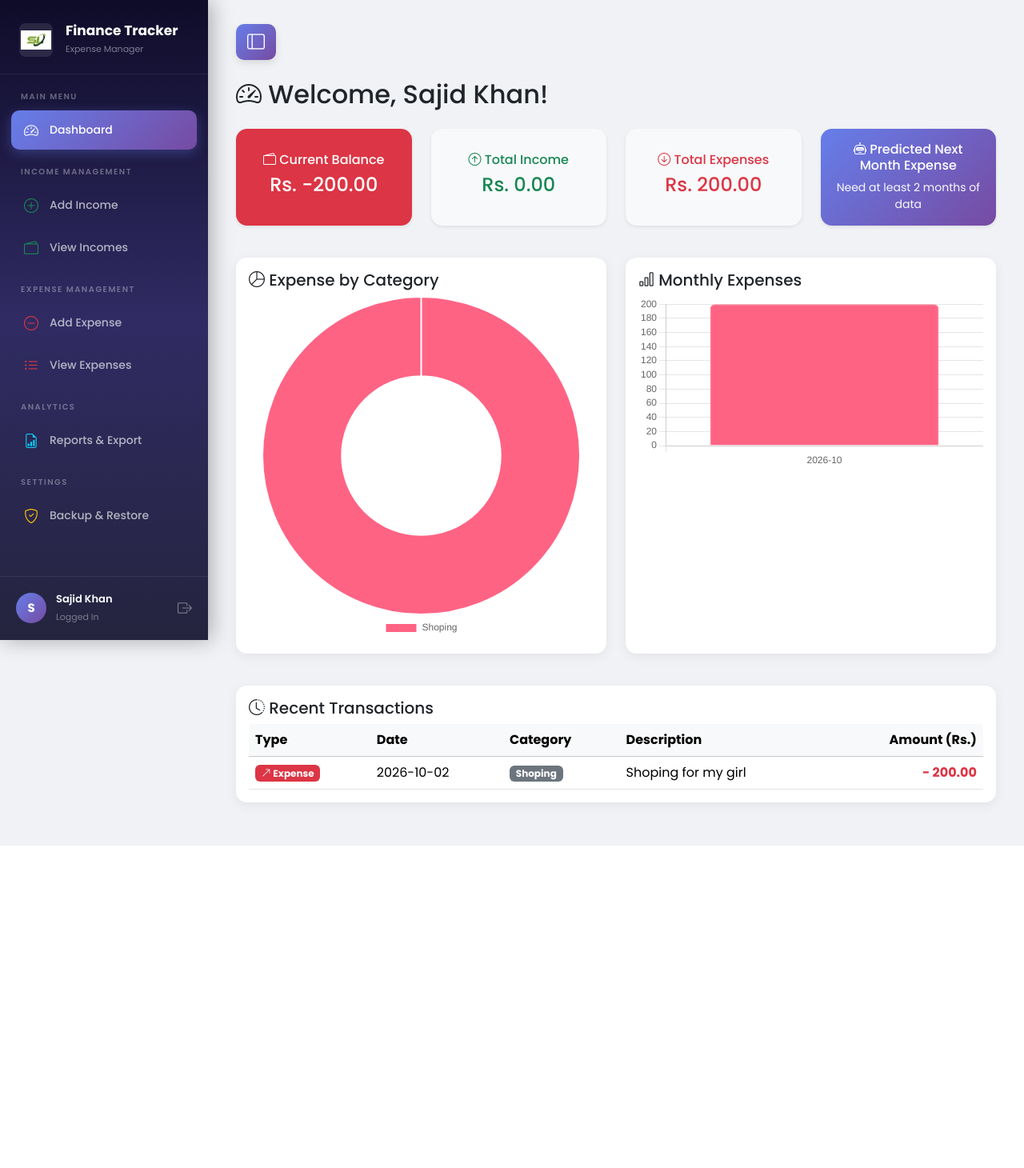
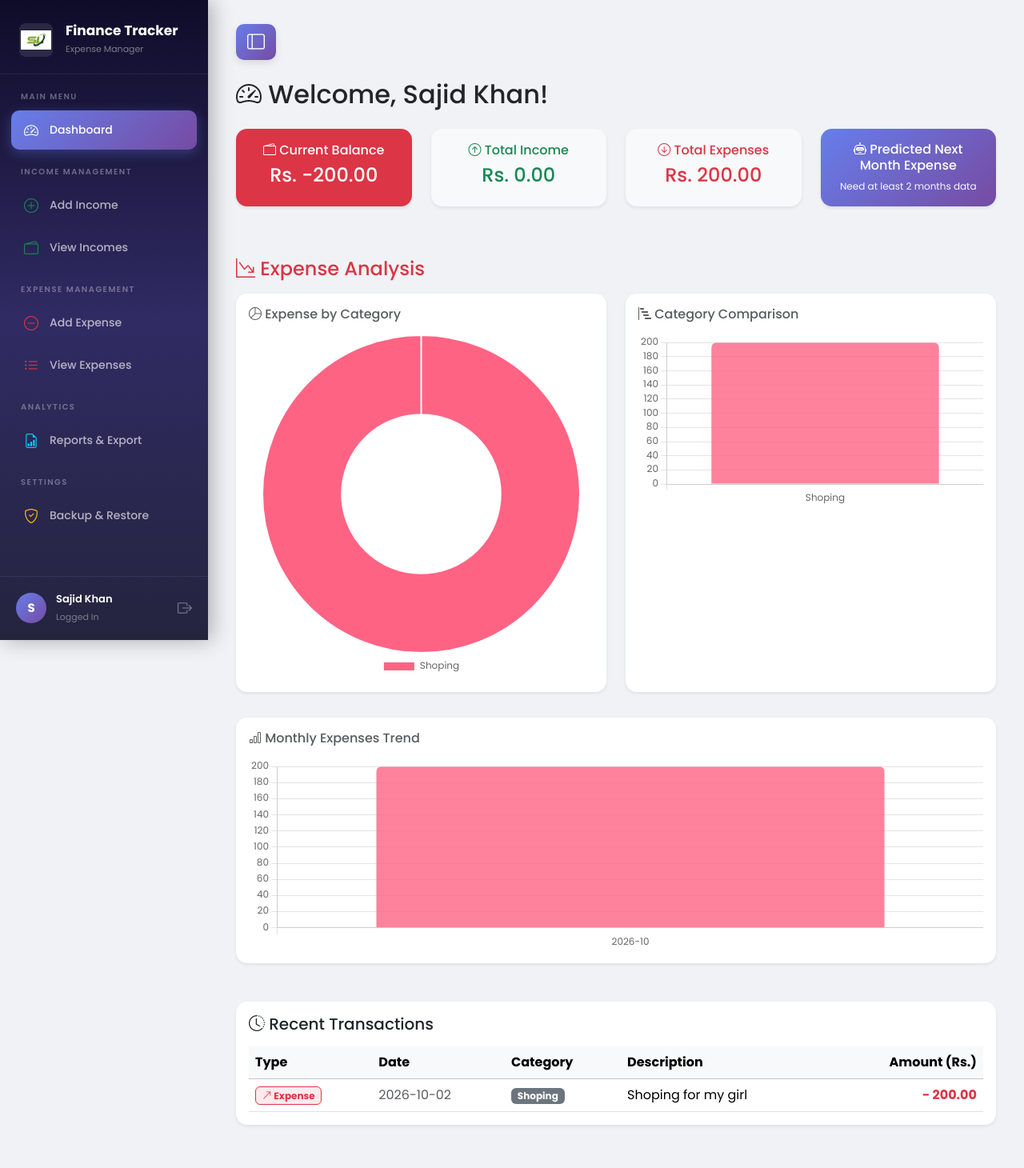
Before and after one commit to sajidkhan190/FinanceTrackerWithPrediction, a Flask app: page /dashboard in a window 1280 px wide. Shown: the whole page at 80% size. Before the commit the page ends 1057 px from the top, so only its background shows below. Run offline with Flask 3, Linux system fonts and the light colour scheme; a user stored in the database is signed in; data comes from the database, SQL or seed files in the repository; both versions use the stored data as it was after the commit.

Commit message:
Dashbaord improved

```diff
--- a/routes/dashboard.py
+++ b/routes/dashboard.py
@@ -2,7 +2,6 @@ from flask import Blueprint, render_template, session, redirect, url_for
 from models.database import get_db
 from utils.ml_model import predict_next_month_expense
 
-# Blueprint banaya
 dashboard_bp = Blueprint('dashboard_bp', __name__)
 
 @dashboard_bp.route('/dashboard')
@@ -13,9 +12,6 @@ def dashboard():
     db = get_db()
     user_id = session['user_id']
 
-    # ML Prediction Call
-    predicted_expense = predict_next_month_expense(db, user_id)
-
     # 1. Total Expense
     expense = db.execute("""
         SELECT SUM(amount) FROM transactions
@@ -23,7 +19,7 @@ def dashboard():
     """, (user_id,)).fetchone()[0]
     expense = expense if expense else 0
 
-    # 2. Total Income (Naya Hissa)
+    # 2. Total Income
     income = db.execute("""
         SELECT SUM(amount) FROM transactions
         WHERE user_id = ? AND type = 'income'
@@ -33,9 +29,7 @@ def dashboard():
     # 3. Current Balance
     balance = income - expense
 
-
-
-    # 4. Category-wise expense (Pie Chart ke liye)
+    # 4. Category-wise expense (Pie Chart/Bar Chart ke liye)
     category_data = db.execute("""
         SELECT category, SUM(amount) as total
         FROM transactions
@@ -46,7 +40,7 @@ def dashboard():
     categories = [row['category'] for row in category_data]
     category_amounts = [row['total'] for row in category_data]
 
-    # 5. Monthly expense summary (Bar Chart ke liye)
+    # 5. Monthly expense summary (Full Width Bar Chart ke liye)
     monthly_data = db.execute("""
         SELECT strftime('%Y-%m', date) as month, SUM(amount) as total
         FROM transactions
@@ -57,7 +51,31 @@ def dashboard():
     months = [row['month'] for row in monthly_data]
     monthly_amounts = [row['total'] for row in monthly_data]
 
-    # 6. Recent 5 Transactions (Income + Expense dono aayenge)
+    # --- NAYA: INCOME CHARTS KA DATA ---
+    # 6. Category-wise Income
+    income_category_data = db.execute("""
+        SELECT category, SUM(amount) as total
+        FROM transactions
+        WHERE user_id = ? AND type = 'income'
+        GROUP BY category
+        ORDER BY total DESC
+    """, (user_id,)).fetchall()
+    income_categories = [row['category'] for row in income_category_data]
+    income_category_amounts = [row['total'] for row in income_category_data]
+
+    # 7. Monthly Income summary
+    income_monthly_data = db.execute("""
+        SELECT strftime('%Y-%m', date) as month, SUM(amount) as total
+        FROM transactions
+        WHERE user_id = ? AND type = 'income'
+        GROUP BY month
+        ORDER BY month
+    """, (user_id,)).fetchall()
+    income_months = [row['month'] for row in income_monthly_data]
+    income_monthly_amounts = [row['total'] for row in income_monthly_data]
+    # -----------------------------------
+
+    # 8. Recent 5 Transactions
     recent_transactions = db.execute("""
         SELECT type, category, amount, date, description
         FROM transactions
@@ -65,6 +83,9 @@ def dashboard():
         ORDER BY date DESC
         LIMIT 5
     """, (user_id,)).fetchall()
+
+    # ML Prediction Call
+    predicted_expense = predict_next_month_expense(db, user_id)
 
     return render_template(
         "dashboard.html",
@@ -76,6 +97,10 @@ def dashboard():
         category_amounts=category_amounts,
         months=months,
         monthly_amounts=monthly_amounts,
+        income_categories=income_categories,          # NAYA
+        income_category_amounts=income_category_amounts, # NAYA
+        income_months=income_months,                  # NAYA
+        income_monthly_amounts=income_monthly_amounts,   # NAYA
         recent_transactions=recent_transactions,
         predicted_expense=predicted_expense
     )
--- a/templates/dashboard.html
+++ b/templates/dashboard.html
@@ -4,9 +4,9 @@
 {% block content %}
 <h2 class="mb-4"><i class="bi bi-speedometer2"></i> Welcome, {{ name }}!</h2>
 
-<div class="row mb-4">
+<div class="row mb-5">
     <div class="col-md-3 mb-3">
-        <div class="card text-white {% if balance >= 0 %}bg-success{% else %}bg-danger{% endif %} h-100 shadow-sm">
+        <div class="card text-white {% if balance >= 0 %}bg-success{% else %}bg-danger{% endif %} h-100 shadow-sm border-0" style="border-radius: 14px;">
             <div class="card-body text-center d-flex flex-column justify-content-center">
                 <h6><i class="bi bi-wallet2"></i> Current Balance</h6>
                 <h4>Rs. {{ "%.2f"|format(balance) }}</h4>
@@ -30,20 +30,18 @@
         </div>
     </div>
     <div class="col-md-3 mb-3">
-    <div class="card h-100 shadow-sm" style="background: linear-gradient(135deg, #667eea 0%, #764ba2 100%); color: white; border-radius: 14px;">
+        <div class="card h-100 shadow-sm border-0" style="background: linear-gradient(135deg, #667eea 0%, #764ba2 100%); color: white; border-radius: 14px;">
             <div class="card-body text-center d-flex flex-column justify-content-center">
                 <h6><i class="bi bi-robot"></i> Predicted Next Month Expense</h6>
                 {% if predicted_expense != None %}
                     <h4>Rs. {{ "%.2f"|format(predicted_expense) }}</h4>
-
                     {% if expense > predicted_expense * 0.8 %}
                         <small class="badge bg-danger mt-2">Warning: Nearing predicted limit!</small>
                     {% else %}
                         <small class="badge bg-success mt-2">On Track</small>
                     {% endif %}
-
                 {% else %}
-                <small class="text-light">Need at least 2 months of data</small>
+                    <small class="text-light" style="font-size: 12px;">Need at least 2 months data</small>
                 {% endif %}
             </div>
         </div>
@@ -51,32 +49,79 @@
 </div>
 
 {% if categories|length > 0 %}
-<div class="row mb-4" id="charts">
+<h4 class="mb-3 text-danger"><i class="bi bi-graph-down-arrow"></i> Expense Analysis</h4>
+<div class="row mb-3">
     <div class="col-md-6 mb-3">
-        <div class="card h-100">
+        <div class="card h-100 shadow-sm border-0" style="border-radius: 14px;">
             <div class="card-body">
-                <h5 class="card-title"><i class="bi bi-pie-chart"></i> Expense by Category</h5>
-                <canvas id="categoryChart"></canvas>
+                <h6 class="card-title text-muted mb-3"><i class="bi bi-pie-chart"></i> Expense by Category</h6>
+                <canvas id="expenseCategoryDoughnut"></canvas>
             </div>
         </div>
     </div>
     <div class="col-md-6 mb-3">
-        <div class="card h-100">
+        <div class="card h-100 shadow-sm border-0" style="border-radius: 14px;">
             <div class="card-body">
-                <h5 class="card-title"><i class="bi bi-bar-chart"></i> Monthly Expenses</h5>
-                <canvas id="monthlyChart"></canvas>
+                <h6 class="card-title text-muted mb-3"><i class="bi bi-bar-chart-steps"></i> Category Comparison</h6>
+                <canvas id="expenseCategoryBar"></canvas>
+            </div>
+        </div>
+    </div>
+</div>
+<div class="row mb-5">
+    <div class="col-12">
+        <div class="card shadow-sm border-0" style="border-radius: 14px;">
+            <div class="card-body">
+                <h6 class="card-title text-muted mb-3"><i class="bi bi-bar-chart"></i> Monthly Expenses Trend</h6>
+                <div style="position: relative; height:30vh; width:100%">
+                    <canvas id="expenseMonthlyChart"></canvas>
+                </div>
             </div>
         </div>
     </div>
 </div>
 {% endif %}
 
-<div class="card mb-4">
+{% if income_categories|length > 0 %}
+<h4 class="mb-3 text-success"><i class="bi bi-graph-up-arrow"></i> Income Analysis</h4>
+<div class="row mb-3">
+    <div class="col-md-6 mb-3">
+        <div class="card h-100 shadow-sm border-0" style="border-radius: 14px;">
+            <div class="card-body">
+                <h6 class="card-title text-muted mb-3"><i class="bi bi-pie-chart"></i> Income by Category</h6>
+                <canvas id="incomeCategoryDoughnut"></canvas>
+            </div>
+        </div>
+    </div>
+    <div class="col-md-6 mb-3">
+        <div class="card h-100 shadow-sm border-0" style="border-radius: 14px;">
+            <div class="card-body">
+                <h6 class="card-title text-muted mb-3"><i class="bi bi-bar-chart-steps"></i> Category Comparison</h6>
+                <canvas id="incomeCategoryBar"></canvas>
+            </div>
+        </div>
+    </div>
+</div>
+<div class="row mb-5">
+    <div class="col-12">
+        <div class="card shadow-sm border-0" style="border-radius: 14px;">
+            <div class="card-body">
+                <h6 class="card-title text-muted mb-3"><i class="bi bi-bar-chart"></i> Monthly Income Trend</h6>
+                <div style="position: relative; height:30vh; width:100%">
+                    <canvas id="incomeMonthlyChart"></canvas>
+                </div>
+            </div>
+        </div>
+    </div>
+</div>
+{% endif %}
+
+<div class="card mb-4 shadow-sm border-0" style="border-radius: 14px;">
     <div class="card-body">
         <h5 class="card-title"><i class="bi bi-clock-history"></i> Recent Transactions</h5>
         {% if recent_transactions %}
-        <div class="table-responsive">
-            <table class="table table-hover mb-0">
+        <div class="table-responsive mt-3">
+            <table class="table table-hover align-middle mb-0">
                 <thead class="table-light">
                     <tr>
                         <th>Type</th>
@@ -91,12 +136,12 @@
                     <tr>
                         <td>
                             {% if txn['type'] == 'income' %}
-                                <span class="badge bg-success"><i class="bi bi-arrow-down-left"></i> Income</span>
+                                <span class="badge bg-success bg-opacity-10 text-success border border-success"><i class="bi bi-arrow-down-left"></i> Income</span>
                             {% else %}
-                                <span class="badge bg-danger"><i class="bi bi-arrow-up-right"></i> Expense</span>
+                                <span class="badge bg-danger bg-opacity-10 text-danger border border-danger"><i class="bi bi-arrow-up-right"></i> Expense</span>
                             {% endif %}
                         </td>
-                        <td>{{ txn['date'] }}</td>
+                        <td class="text-muted">{{ txn['date'] }}</td>
                         <td><span class="badge bg-secondary">{{ txn['category'] }}</span></td>
                         <td>{{ txn['description'] if txn['description'] else '-' }}</td>
                         <td class="text-end fw-bold {% if txn['type'] == 'income' %}text-success{% else %}text-danger{% endif %}">
@@ -108,7 +153,7 @@
             </table>
         </div>
         {% else %}
-        <p class="text-muted mb-0">No transactions yet. Start adding income or expenses!</p>
+        <p class="text-muted mb-0 mt-2">No transactions yet. Start adding income or expenses!</p>
         {% endif %}
     </div>
 </div>
@@ -117,14 +162,19 @@
 {% block extra_js %}
 <script src="https://cdn.jsdelivr.net/npm/chart.js"></script>
 <script>
+    // General Settings
+    Chart.defaults.font.family = "'Poppins', sans-serif";
     const colors = ['#FF6384', '#36A2EB', '#FFCE56', '#4BC0C0', '#9966FF', '#FF9F40', '#C9CBCF', '#7BC225'];
+    const expenseColor = 'rgba(255, 99, 132, 0.8)';
+    const incomeColor = 'rgba(75, 192, 192, 0.8)';
 
-    // Category Chart
+    // === EXPENSE CHARTS ===
     const categories = {{ categories|tojson }};
     const categoryAmounts = {{ category_amounts|tojson }};
 
     if (categories.length > 0) {
-        new Chart(document.getElementById('categoryChart'), {
+        // Expense Doughnut
+        new Chart(document.getElementById('expenseCategoryDoughnut'), {
             type: 'doughnut',
             data: {
                 labels: categories,
@@ -136,27 +186,101 @@
             },
             options: { responsive: true, plugins: { legend: { position: 'bottom' } } }
         });
+
+        // Expense Category Bar
+        new Chart(document.getElementById('expenseCategoryBar'), {
+            type: 'bar',
+            data: {
+                labels: categories,
+                datasets: [{
+                    label: 'Expense (Rs.)',
+                    data: categoryAmounts,
+                    backgroundColor: expenseColor,
+                    borderRadius: 6
+                }]
+            },
+            options: { responsive: true, plugins: { legend: { display: false } } }
+        });
     }
 
-    // Monthly Chart
+    // Expense Monthly Full Width
     const months = {{ months|tojson }};
     const monthlyAmounts = {{ monthly_amounts|tojson }};
-
     if (months.length > 0) {
-        new Chart(document.getElementById('monthlyChart'), {
+        new Chart(document.getElementById('expenseMonthlyChart'), {
             type: 'bar',
             data: {
                 labels: months,
                 datasets: [{
                     label: 'Expense (Rs.)',
                     data: monthlyAmounts,
-                    backgroundColor: '#FF6384',
-                    borderColor: '#FF6384',
-                    borderWidth: 1,
+                    backgroundColor: expenseColor,
                     borderRadius: 6
                 }]
             },
-            options: { responsive: true, scales: { y: { beginAtZero: true } }, plugins: { legend: { display: false } } }
+            options: {
+                responsive: true,
+                maintainAspectRatio: false, // Prevents chart from becoming too tall
+                plugins: { legend: { display: false } }
+            }
+        });
+    }
+
+    // === INCOME CHARTS ===
+    const incCategories = {{ income_categories|tojson }};
+    const incCategoryAmounts = {{ income_category_amounts|tojson }};
+
+    if (incCategories.length > 0) {
+        // Income Doughnut
+        new Chart(document.getElementById('incomeCategoryDoughnut'), {
+            type: 'doughnut',
+            data: {
+                labels: incCategories,
+                datasets: [{
+                    data: incCategoryAmounts,
+                    backgroundColor: colors.slice(0, incCategories.length),
+                    borderWidth: 2
+                }]
+            },
+            options: { responsive: true, plugins: { legend: { position: 'bottom' } } }
+        });
+
+        // Income Category Bar
+        new Chart(document.getElementById('incomeCategoryBar'), {
+            type: 'bar',
+            data: {
+                labels: incCategories,
+                datasets: [{
+                    label: 'Income (Rs.)',
+                    data: incCategoryAmounts,
+                    backgroundColor: incomeColor,
+                    borderRadius: 6
+                }]
+            },
+            options: { responsive: true, plugins: { legend: { display: false } } }
+        });
+    }
+
+    // Income Monthly Full Width
+    const incMonths = {{ income_months|tojson }};
+    const incMonthlyAmounts = {{ income_monthly_amounts|tojson }};
+    if (incMonths.length > 0) {
+        new Chart(document.getElementById('incomeMonthlyChart'), {
+            type: 'bar',
+            data: {
+                labels: incMonths,
+                datasets: [{
+                    label: 'Income (Rs.)',
+                    data: incMonthlyAmounts,
+                    backgroundColor: incomeColor,
+                    borderRadius: 6
+                }]
+            },
+            options: {
+                responsive: true,
+                maintainAspectRatio: false,
+                plugins: { legend: { display: false } }
+            }
         });
     }
 </script>
```
Also changed, not shown: finance.db. Lines whose indentation alone changed are shown as unchanged.
